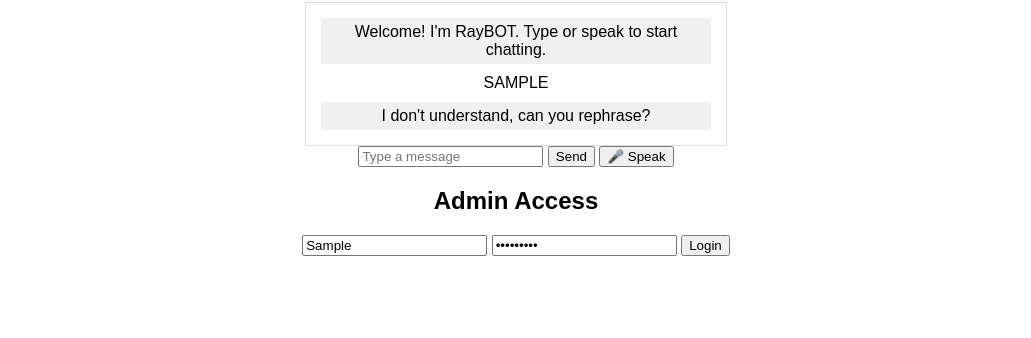
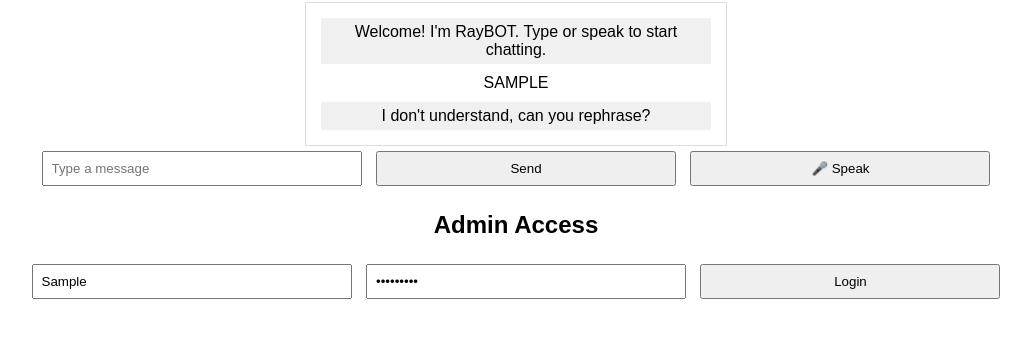
Before and after one commit to crh2507/5, a plain HTML site: page index.html in a window 1280 px wide. Both pictures are taken after typing "Sample", "Sample", "Sample123" into the empty fields and a click on the button "Send". Shown: the part 106-444 px from the top of the page, without its empty margins (124-1155 px from the left). Drawn offline with Linux system fonts and the light colour scheme.

Commit message:
Update index.html

```diff
--- a/index.html
+++ b/index.html
@@ -4,12 +4,15 @@
    <meta charset="UTF-8">
    <meta name="viewport" content="width=device-width, initial-scale=1.0">
    <title>RayBOT Chat PWA</title>
+   <link rel="manifest" href="manifest.json">
    <style>
        body { font-family: Arial, sans-serif; text-align: center; padding: 20px; }
        .hidden { display: none; }
        .chat-box { max-width: 400px; margin: auto; padding: 10px; border: 1px solid #ddd; }
        .bot-message, .user-message { padding: 5px; margin: 5px; }
        .bot-message { background-color: #f0f0f0; }
+       input, button { margin: 5px; padding: 8px; width: 90%; max-width: 300px; }
+       button { cursor: pointer; }
    </style>
 </head>
 <body>
@@ -17,64 +20,35 @@
    <div class="chat-box" id="chat-box">
        <div class="bot-message">Welcome! I'm RayBOT. Type or speak to start chatting.</div>
    </div>
-   <input type="text" id="user-input" placeholder="Type a message">
-   <button id="send-btn">Send</button>
-   <button id="voice-btn">🎤 Speak</button>
+   <input type="text" id="user-input" placeholder="Type a message" aria-label="Chat message input">
+   <button id="send-btn" aria-label="Send message">Send</button>
+   <button id="voice-btn" aria-label="Speak message">🎤 Speak</button>
 
-   <!-- Admin Login -->
    <div class="admin-login">
        <h2>Admin Access</h2>
-       <input type="text" id="admin-username" placeholder="Enter admin username">
-       <input type="password" id="admin-password" placeholder="Enter admin password">
+       <input type="text" id="admin-username" placeholder="Enter admin username" aria-label="Admin username">
+       <input type="password" id="admin-password" placeholder="Enter admin password" aria-label="Admin password">
        <button id="login-btn">Login</button>
    </div>
 
-   <!-- Admin Panel -->
    <div id="admin-panel" class="hidden">
        <h3>Add New Q&A</h3>
-       <input type="text" id="new-question" placeholder="Enter new question trigger">
-       <input type="text" id="new-answer" placeholder="Enter new answer">
+       <input type="text" id="new-question" placeholder="Enter new question trigger" aria-label="New question">
+       <input type="text" id="new-answer" placeholder="Enter new answer" aria-label="New answer">
        <button id="add-qa-btn">Add Q&A</button>
    </div>
 
    <script>
-       // Register PWA dynamically
-       const manifest = {
-           name: "RayBOT Chat",
-           short_name: "RayBOT",
-           start_url: "./",
-           display: "standalone",
-           background_color: "#ffffff",
-           icons: [{ src: "icon.png", sizes: "192x192", type: "image/png" }]
-       };
-       const blob = new Blob([JSON.stringify(manifest, null, 2)], { type: "application/json" });
-       const link = document.createElement("link");
-       link.rel = "manifest";
-       link.href = URL.createObjectURL(blob);
-       document.head.appendChild(link);
-
-       if ("serviceWorker" in navigator) {
-           navigator.serviceWorker.register(URL.createObjectURL(new Blob([`
-               const cacheName = 'raybot-cache-v1';
-               const assets = ['/', '/index.html'];
-               self.addEventListener('install', event => {
-                   event.waitUntil(caches.open(cacheName).then(cache => cache.addAll(assets)));
-               });
-               self.addEventListener('fetch', event => {
-                   event.respondWith(caches.match(event.request).then(response => response || fetch(event.request)));
-               });
-           `], { type: "application/javascript" })));
-       }
-
-       // Chat logic
-       let responses = {
+       // Load responses from localStorage or default
+       let responses = JSON.parse(localStorage.getItem("raybot-responses")) || {
            "HELLO": ["Hello! How can I help?", "Hey there!"],
            "AY": ["Ray is my creator", "RAY is good", "RAY is not bad", "RAY is in Guam"]
        };
 
-       // Admin login validation
+       // Admin credentials (for now, keep basic)
        const correctUsername = "1";
        const correctPassword = "2";
+
        document.getElementById("login-btn").addEventListener("click", () => {
            const enteredUsername = document.getElementById("admin-username").value;
            const enteredPassword = document.getElementById("admin-password").value;
@@ -86,15 +60,16 @@
            }
        });
 
-       document.getElementById("send-btn").addEventListener("click", () => handleInput());
-       document.getElementById("voice-btn").addEventListener("click", () => voiceInput());
+       document.getElementById("send-btn").addEventListener("click", handleInput);
+       document.getElementById("voice-btn").addEventListener("click", voiceInput);
 
        function handleInput() {
-           const userInput = document.getElementById("user-input").value.toUpperCase();
-           if (!userInput.trim()) return;
+           const inputEl = document.getElementById("user-input");
+           const userInput = inputEl.value.trim().toUpperCase();
+           if (!userInput) return;
            addMessage("user-message", userInput);
            respond(userInput);
-           document.getElementById("user-input").value = "";
+           inputEl.value = "";
        }
 
        function voiceInput() {
@@ -109,7 +84,10 @@
        }
 
        function respond(input) {
-           const reply = responses[input] ? responses[input][Math.floor(Math.random() * responses[input].length)] : "I don't understand, can you rephrase?";
+           let matchedKey = Object.keys(responses).find(key => input.includes(key));
+           const reply = matchedKey
+               ? responses[matchedKey][Math.floor(Math.random() * responses[matchedKey].length)]
+               : "I don't understand, can you rephrase?";
            addMessage("bot-message", reply);
            speak(reply);
        }
@@ -129,13 +107,13 @@
            synth.speak(utterance);
        }
 
-       // Admin can add new question-answer pairs
        document.getElementById("add-qa-btn").addEventListener("click", () => {
-           const newQuestion = document.getElementById("new-question").value.toUpperCase();
-           const newAnswer = document.getElementById("new-answer").value;
+           const newQuestion = document.getElementById("new-question").value.trim().toUpperCase();
+           const newAnswer = document.getElementById("new-answer").value.trim();
            if (newQuestion && newAnswer) {
                if (!responses[newQuestion]) responses[newQuestion] = [];
                responses[newQuestion].push(newAnswer);
+               localStorage.setItem("raybot-responses", JSON.stringify(responses));
                alert("New Q&A added!");
                document.getElementById("new-question").value = "";
                document.getElementById("new-answer").value = "";
@@ -144,6 +122,12 @@
            }
        });
 
+       // Register service worker
+       if ('serviceWorker' in navigator) {
+           navigator.serviceWorker.register('service-worker.js')
+               .then(reg => console.log('Service Worker Registered'))
+               .catch(err => console.error('SW registration failed', err));
+       }
    </script>
 </body>
 </html>
```
